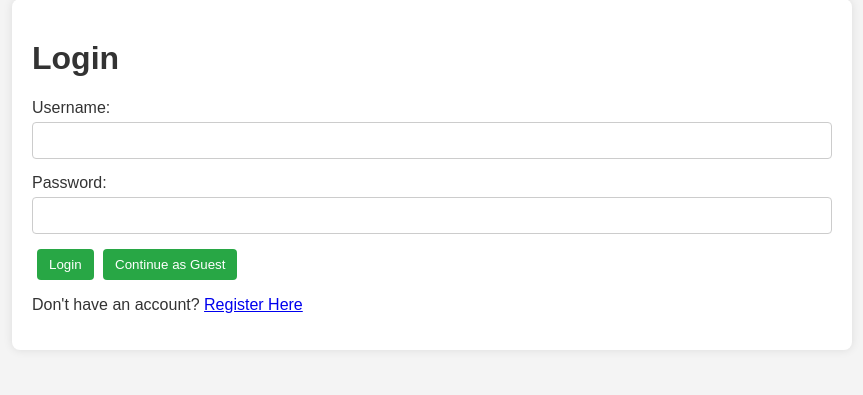
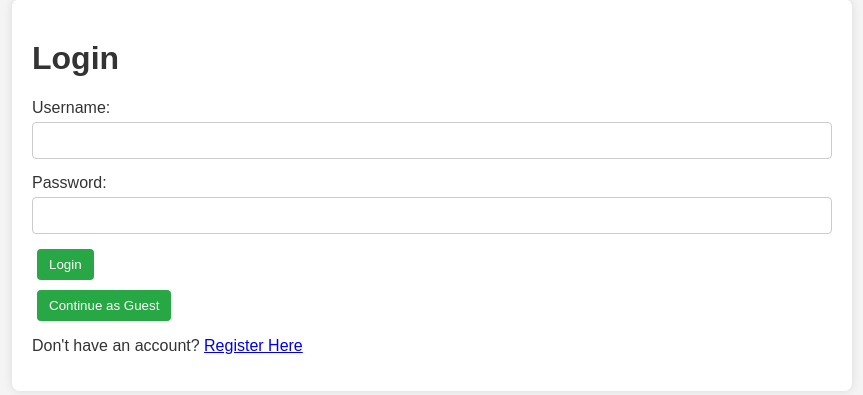
Before and after one commit to nadir-tabouni/Lumen, a Flask app: page /login in a window 1280 px wide. Shown: the part 89-484 px from the top of the page, without its empty margins (208-1071 px from the left). Run offline with Flask 3, Linux system fonts and the light colour scheme.

Commit message:
fix guest login bug and minor changes to layout.html and dashboard.html

```diff
--- a/templates/dashboard.html
+++ b/templates/dashboard.html
@@ -10,7 +10,6 @@
         <p>Here you can manage your learning sets, view your profile, or update settings.</p>
         <div>
             <a href="/learning-sets" class="button">Manage Learning Sets</a>
-            <a href="/profile" class="button">View Profile</a>
         </div>
     </div>
 {% endblock %}
--- a/templates/layout.html
+++ b/templates/layout.html
@@ -9,11 +9,11 @@
 <body>
 <header>
     <a href="/dashboard" class="logo">Lumen</a>
-    {% if session.get('user_id') %}
     <nav class="user-actions">
-        <a href="/profile" class="button profile">Profile</a>
+        {% if session.get('user_id') %}
+            <a href="/profile" class="button profile">Profile</a>
+        {% endif %}
     </nav>
-    {% endif %}
 </header>
 
 {% block content %}
--- a/templates/login.html
+++ b/templates/login.html
@@ -7,7 +7,7 @@
 {% block content %}
     <div class="content-container">
         <h1>Login</h1>
-        <form method="post">
+        <form method="post" action="/login">
             <div class="form-group">
                 <label for="username">Username:</label>
                 <input type="text" id="username" name="username" required class="form-control">
@@ -17,8 +17,10 @@
                 <input type="password" id="password" name="password" required class="form-control">
             </div>
             <button type="submit" class="button">Login</button>
-            <button type="submit" formaction="/login-guest" formmethod="post" class="button">Continue as Guest</button>
-            <p>Don't have an account? <a href="/register">Register Here</a></p>
         </form>
+        <form method="post" action="/login-guest" style="margin-top: 10px;">
+            <button type="submit" class="button">Continue as Guest</button>
+        </form>
+        <p>Don't have an account? <a href="/register">Register Here</a></p>
     </div>
 {% endblock %}
```
